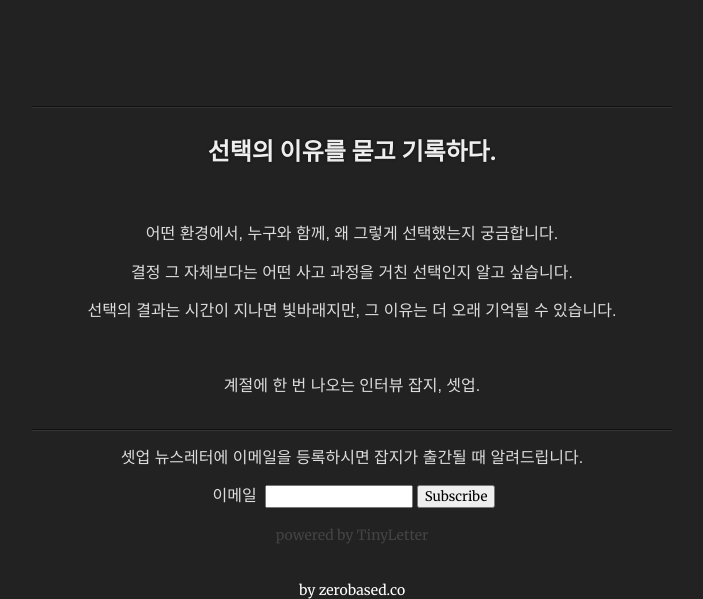
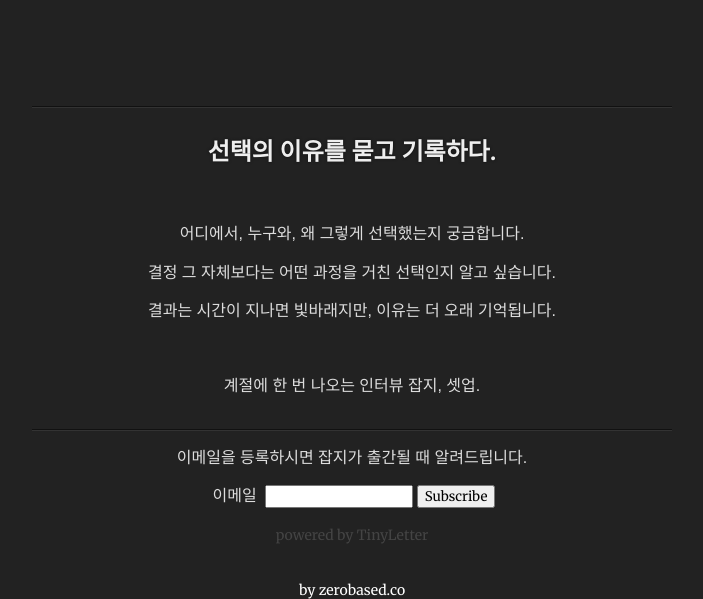
Before and after one commit to zerobased-co/setup.cafe, a plain HTML site: page index.html in a window 1280 px wide. Shown: the part 256-855 px from the top of the page, without its empty margins (288-991 px from the left). Drawn offline with Linux system fonts and the light colour scheme.

Commit message:
Shorten text

```diff
--- a/index.html
+++ b/index.html
@@ -90,15 +90,15 @@
       <hr>
       <h2>선택의 이유를 묻고 기록하다.</h2>
       <div class="description">
-        <p>어떤 환경에서, 누구와 함께, 왜 그렇게 선택했는지 궁금합니다.</p>
-        <p>결정 그 자체보다는 어떤 사고 과정을 거친 선택인지 알고 싶습니다.</p>
-        <p>선택의 결과는 시간이 지나면 빛바래지만, 그 이유는 더 오래 기억될 수 있습니다.</p>
+        <p>어디에서, 누구와, 왜 그렇게 선택했는지 궁금합니다.</p>
+        <p>결정 그 자체보다는 어떤 과정을 거친 선택인지 알고 싶습니다.</p>
+        <p>결과는 시간이 지나면 빛바래지만, 이유는 더 오래 기억됩니다.</p>
         <br>
         <p>계절에 한 번 나오는 인터뷰 잡지, 셋업.</p>
       </div>
       <hr>
       <div class="newsletter">
-        <p>셋업 뉴스레터에 이메일을 등록하시면 잡지가 출간될 때 알려드립니다.</p>
+        <p>이메일을 등록하시면 잡지가 출간될 때 알려드립니다.</p>
         <form class="tinyletter" action="https://tinyletter.com/lqez" method="post" target="popupwindow" onsubmit="window.open('https://tinyletter.com/lqez', 'popupwindow', 'scrollbars=yes,width=800,height=600');return true">
           <p><label for="tlemail">이메일</label></p>
           <p><input type="text" style="width:140px" name="email" id="tlemail" /></p>
```
